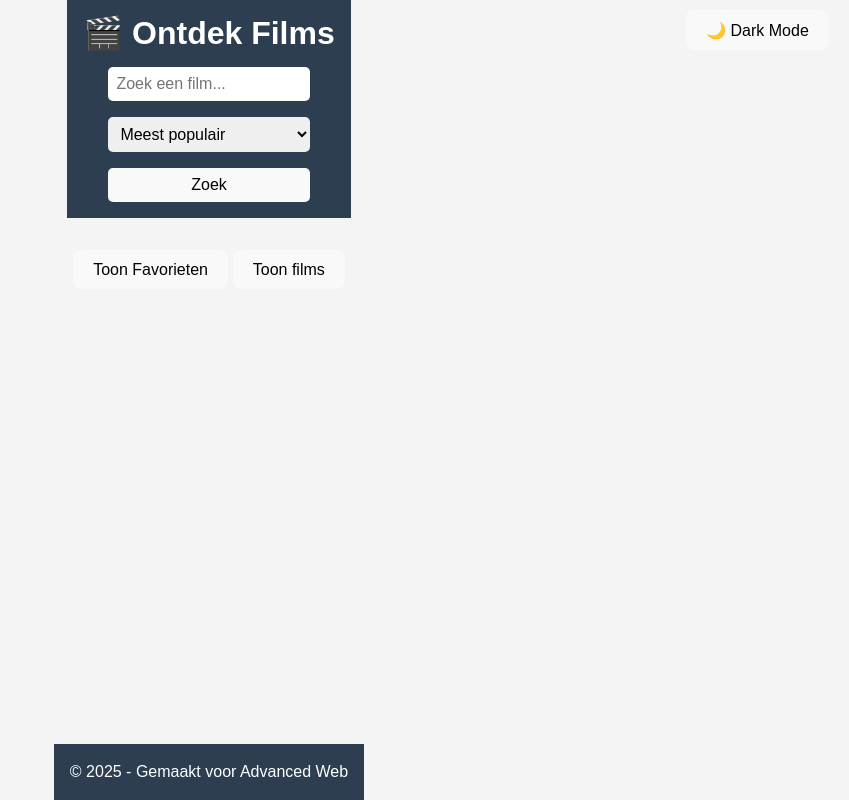
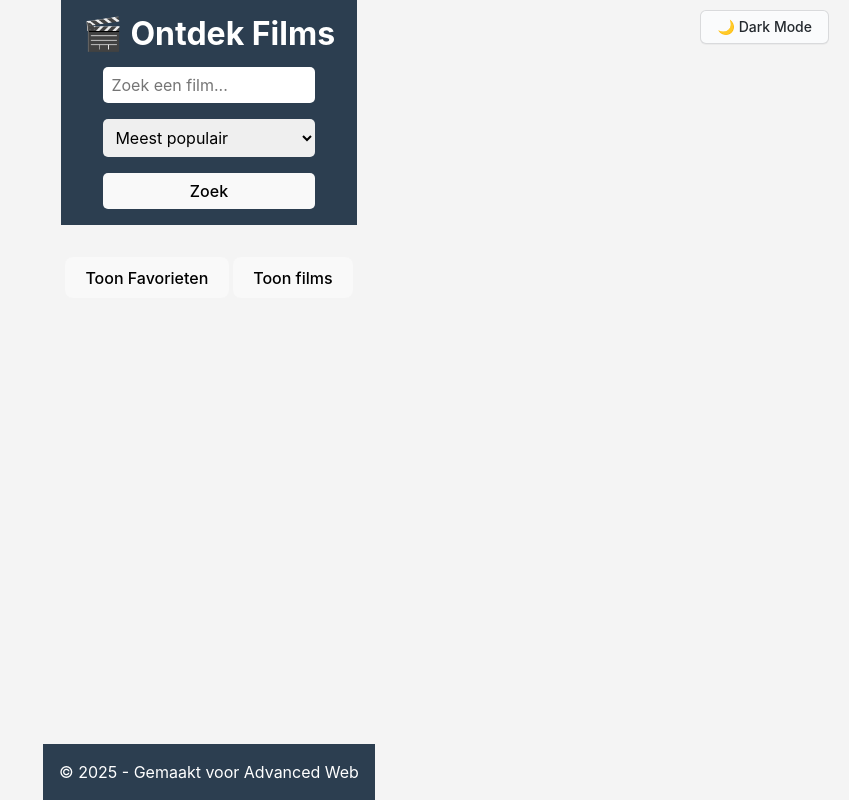
Before and after one commit to MarwanMakouh/Web-Project, a website built with Vite: page HTML/index.html in a window 1280 px wide. Shown: the whole page, without its empty margins (431-1280 px from the left). Built offline with nearby package versions, Linux system fonts and the light colour scheme; no server answers.

Commit message:
css toegevoegt aan de darkmode knop

```diff
--- a/CSS/DarkMode.css
+++ b/CSS/DarkMode.css
@@ -23,3 +23,38 @@ body.dark-mode {
     top: 10px;
     right: 20px;
   }
+
+  #darkModeToggle {
+    appearance: none;
+    background-color: #FAFBFC;
+    border: 1px solid rgba(27, 31, 35, 0.15);
+    border-radius: 6px;
+    box-shadow: rgba(27, 31, 35, 0.04) 0 1px 0, rgba(255, 255, 255, 0.25) 0 1px 0 inset;
+    box-sizing: border-box;
+    color: #24292E;
+    cursor: pointer;
+    font-size: 14px;
+    font-weight: 500;
+    line-height: 20px;
+    padding: 6px 16px;
+
+  }
+
+  #darkModeToggle:hover {
+    background-color: #F3F4F6;
+    text-decoration: none;
+    transition-duration: 0.1s;
+  }
+
+  #darkModeToggle:disabled {
+    background-color: #FAFBFC;
+    border-color: rgba(27, 31, 35, 0.15);
+    color: #959DA5;
+    cursor: default;
+  }
+
+  #darkModeToggle:active {
+    background-color: #EDEFF2;
+    box-shadow: rgba(225, 228, 232, 0.2) 0 1px 0 inset;
+    transition: none 0s;
+  }
--- a/CSS/Stijl.css
+++ b/CSS/Stijl.css
@@ -2,6 +2,7 @@
   box-sizing: border-box;
   margin: 0;
   padding: 0;
+  font-family: -apple-system, system-ui, "Segoe UI", Helvetica, Arial, sans-serif, "Apple Color Emoji", "Segoe UI Emoji";
 }
 
 body {
```
Also changed, not shown: HTML/index.html (+2 -0 lines).
